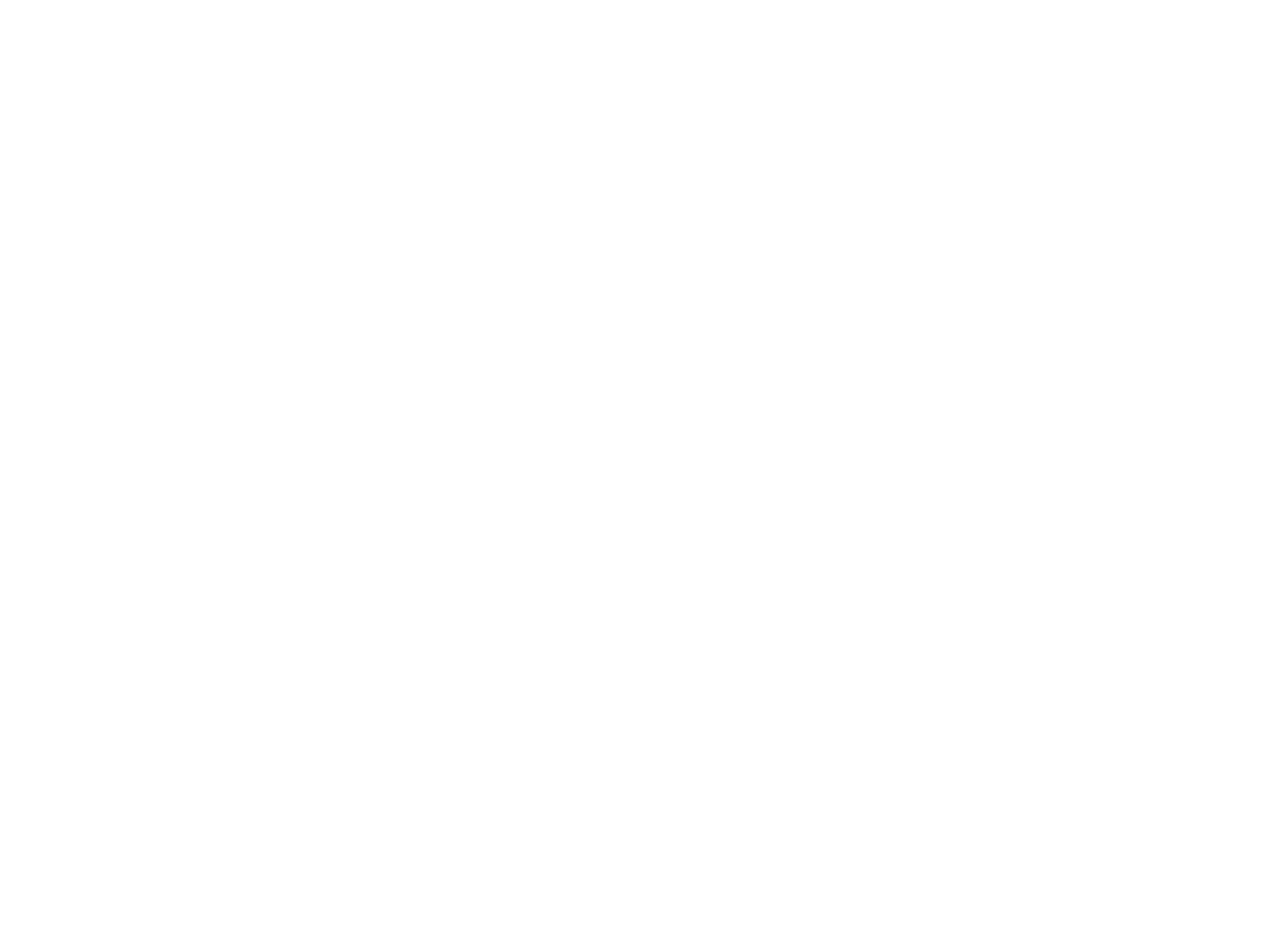
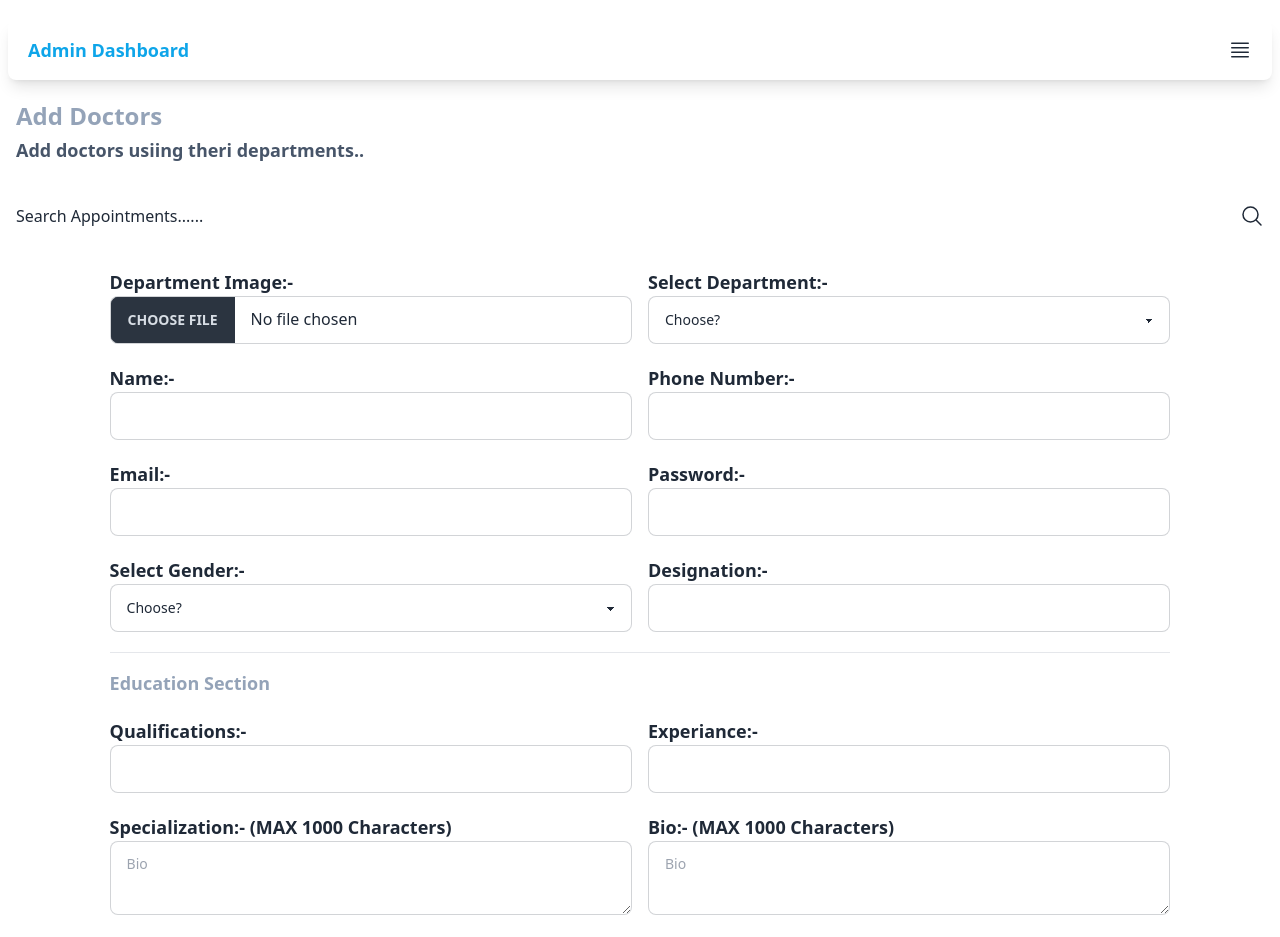
Before and after one commit to kpdevSE/lab_appointment, a React (Create React App) app: page /AddDoctors in a window 1280 px wide. Before the commit this address had no page. Shown: the top 937 px of the page. Before the commit the page ends 800 px from the top, so only its background shows below. Built offline with nearby package versions, Linux system fonts and the light colour scheme.

Commit message:
Doctor adding page and form done

```diff
--- a/src/App.js
+++ b/src/App.js
@@ -1,11 +1,12 @@
 import React from "react";
 import {BrowserRouter, Route, Routes} from "react-router-dom";
 
-
-// Images
+// Components
+import AddDoctors from "./pages/AddDoctors/page";
 import Appointments from "./pages/Appointments/page";
 import CreateAppointment from "./pages/CreatAppointments/page";
 import Departments from "./pages/Departments/page";
+import Doctors from "./pages/Doctors/page";
 import DoctorsDynamic from "./pages/DoctorsDynamic/page";
 import Home from "./pages/Home/page";
 import Login from "./pages/Login/page";
@@ -21,6 +22,8 @@
            <Route  path="/CreatAppointments" element={<CreateAppointment/>}/>
            <Route  path="/DoctorsDynamic" element={<DoctorsDynamic/>}/>
            <Route  path="/Departments" element={<Departments/>}/>
+           <Route  path="/AddDoctors" element={<AddDoctors/>}/>
+           <Route  path="/Doctors" element={<Doctors/>}/>
         </Routes>
       </BrowserRouter>
 
--- a/src/Components/Drawer/page.jsx
+++ b/src/Components/Drawer/page.jsx
@@ -127,7 +127,7 @@
                                 <ul className="pl-9">
                                     <li>
                                         <Link
-                                            to="/dashboard/drivers/driver-list"
+                                            to="/AddDoctors"
                                             className="block px-6 py-3 text-black hover:bg-gray-800 hover:text-white">
                                             Add Doctors
                                         </Link>
--- /dev/null
+++ b/src/pages/AddDoctors/page.jsx
@@ -0,0 +1,116 @@
+import DrawerNavigation from "../../Components/Drawer/page"
+import ModalComponents from '../../Components/modal/modal'
+
+
+export default function AddDoctors()
+{
+    return (
+        <div className="px-2">
+            <div className="shadow-lg bg-white flex items-center justify-between h-[60px] w-full rounded-lg px-5 mt-5">
+                <div>
+                    <h1 className="text-sky-500 text-lg font-semibold">Admin Dashboard</h1>
+                </div>
+                <div>
+                    <DrawerNavigation />
+                </div>
+            </div>
+            <div className="px-2 mt-5 h-full ">
+                <div className="flex flex-col gap-1">
+                    <h1 className="text-2xl font-semibold text-slate-400">Add Doctors</h1>
+                    <p className="text-lg font-semibold text-slate-600">Add doctors usiing theri departments.. </p>
+                </div>
+                <div className="flex items-center justify-between mt-10 gap-5" >
+                    <p >Search Appointments......</p>
+                    <ModalComponents />
+                </div>
+                <div className="w-full mx-auto lg:w-[85%] mt-10">
+                    <form action="" className='w-full'>
+                        <div className='felx flex-col w-full'>
+                            <div className='flex lg:flex-row flex-col gap-4 items-center justify-center'>
+                                <div className="flex flex-col lg:w-[50%] w-full">
+                                    <label htmlFor="" className='text-lg font-semibold'>Department Image:-</label>
+                                    <input type="file" className="file-input file-input-bordered w-full" />
+                                </div>
+                                <div className="flex flex-col lg:w-[50%] w-full">
+                                    <label htmlFor="" className='text-lg font-semibold'>Select Department:-</label>
+                                    <select className="select select-bordered w-full">
+                                        <option disabled selected>Choose?</option>
+                                        <option>Nuerolodgy</option>
+                                        <option>Orthopedic</option>
+                                        <option>Dental</option>
+                                        <option>ENT</option>
+                                    </select>
+                                </div>
+                            </div>
+                            <div className='flex lg:flex-row flex-col gap-4 items-center justify-center mt-5'>
+                                <div className="flex flex-col lg:w-[50%] w-full">
+                                    <label htmlFor="" className='text-lg font-semibold'>Name:-</label>
+                                    <input type="text" className="input input-bordered w-full" required />
+                                </div>
+                                <div className="flex flex-col lg:w-[50%] w-full">
+                                    <label htmlFor="" className='text-lg font-semibold'>Phone Number:-</label>
+                                    <input type="text" className="input input-bordered w-full" required />
+                                </div>
+                            </div>
+                            <div className='flex lg:flex-row flex-col gap-4 items-center justify-center mt-5'>
+                                <div className="flex flex-col lg:w-[50%] w-full">
+                                    <label htmlFor="" className='text-lg font-semibold'>Email:-</label>
+                                    <input type="email" className="input input-bordered w-full" required />
+                                </div>
+                                <div className="flex flex-col lg:w-[50%] w-full">
+                                    <label htmlFor="" className='text-lg font-semibold'>Password:-</label>
+                                    <input type="password" className="input input-bordered w-full" required />
+                                </div>
+                            </div>
+                            <div className='flex lg:flex-row flex-col gap-4 items-center justify-center mt-5'>
+                                <div className="flex flex-col lg:w-[50%] w-full">
+                                    <label htmlFor="" className='text-lg font-semibold'>Select Gender:-</label>
+                                    <select className="select select-bordered w-full ">
+                                        <option disabled selected>Choose?</option>
+                                        <option>Male</option>
+                                        <option>Female</option>
+                                        <option>Others</option>
+                                    </select>
+                                </div>
+                                <div className="flex flex-col lg:w-[50%] w-full">
+                                    <label htmlFor="" className='text-lg font-semibold'>Designation:-</label>
+                                    <input type="text" className="input input-bordered w-full" required />
+                                </div>
+                            </div>
+                            <hr className="mt-5" />
+                            <p className="mt-4 text-slate-400 font-semibold text-lg">Education Section</p>
+                            <div className='flex lg:flex-row flex-col gap-4 items-center justify-center mt-5'>
+                                <div className="flex flex-col lg:w-[50%] w-full">
+                                    <label htmlFor="" className='text-lg font-semibold'>Qualifications:-</label>
+                                    <input type="text" className="input input-bordered w-full" required />
+                                </div>
+                                <div className="flex flex-col lg:w-[50%] w-full">
+                                    <label htmlFor="" className='text-lg font-semibold'>Experiance:-</label>
+                                    <input type="text" className="input input-bordered w-full" required />
+                                </div>
+                            </div>
+                            <div className='flex lg:flex-row flex-col gap-4 items-center justify-center mt-5'>
+                                <div className="flex flex-col lg:w-[50%] w-full">
+                                    <label htmlFor="" className='text-lg font-semibold'>Specialization:- (MAX 1000 Characters)</label>
+                                    <textarea className="textarea textarea-bordered" placeholder="Bio" required></textarea>
+                                </div>
+                                <div className="flex flex-col lg:w-[50%] w-full">
+                                    <label htmlFor="" className='text-lg font-semibold'>Bio:- (MAX 1000 Characters)</label>
+                                    <textarea className="textarea textarea-bordered" placeholder="Bio" required></textarea>
+                                </div>
+                            </div>
+
+                        </div>
+                        <div className="form-control mt-4">
+                            <label className="label cursor-pointer">
+                                <span className="label-text">Is Active</span>
+                                <input type="checkbox" className="toggle" checked />
+                            </label>
+                        </div>
+                        <button className="btn btn-active btn-primary mt-4" type='submit'>Submit</button>
+                    </form>
+                </div>
+            </div>
+        </div>
+    )
+}
--- a/src/pages/Departments/page.jsx
+++ b/src/pages/Departments/page.jsx
@@ -42,8 +42,8 @@
             </div>
             <div className="px-2 mt-5 shadow-lg rounded-xl h-full">
                 <div className="flex items-start justify-start flex-col gap-1">
-                    <h1 className="text-2xl font-semibold text-slate-400">Create Appointments</h1>
-                    <p className="text-lg font-semibold text-slate-600">Create a Appointment to Select a Doctor </p>
+                    <h1 className="text-2xl font-semibold text-slate-400">Department Section</h1>
+                    <p className="text-lg font-semibold text-slate-600">Choose a department to get any services</p>
                 </div>
                 <div className="flex items-center justify-between mt-10 gap-5" >
                     <p >Search Appointments......</p>
--- /dev/null
+++ b/src/pages/Doctors/page.jsx
@@ -0,0 +1,17 @@
+import DrawerNavigation from "../../Components/Drawer/page"
+
+export default function Doctors()
+{
+    return (
+        <div className="px-2">
+            <div className="shadow-lg bg-white flex items-center justify-between h-[60px] w-full rounded-lg px-5 mt-5">
+                <div>
+                    <h1 className="text-sky-500 text-lg font-semibold">Admin Dashboard</h1>
+                </div>
+                <div>
+                    <DrawerNavigation />
+                </div>
+            </div>
+        </div>
+    )
+}
```
